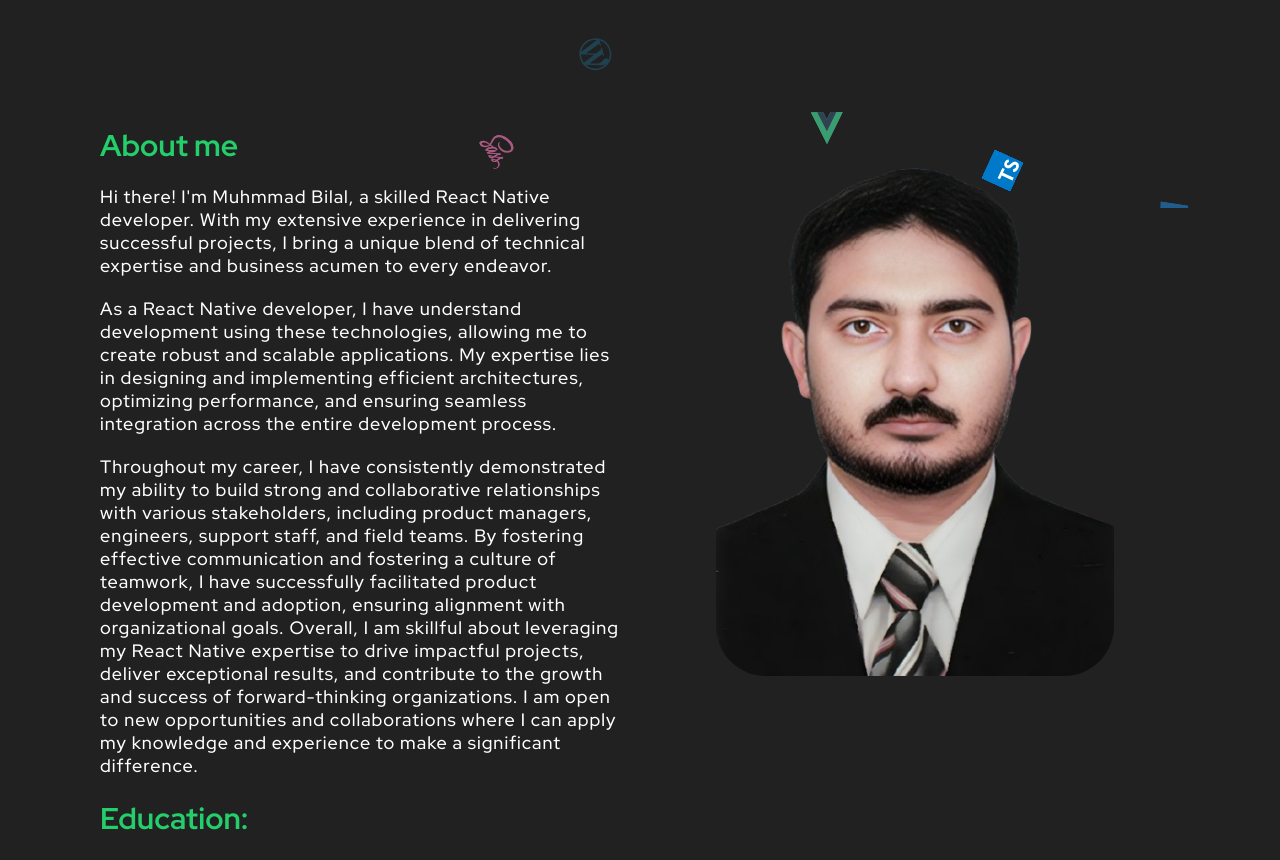
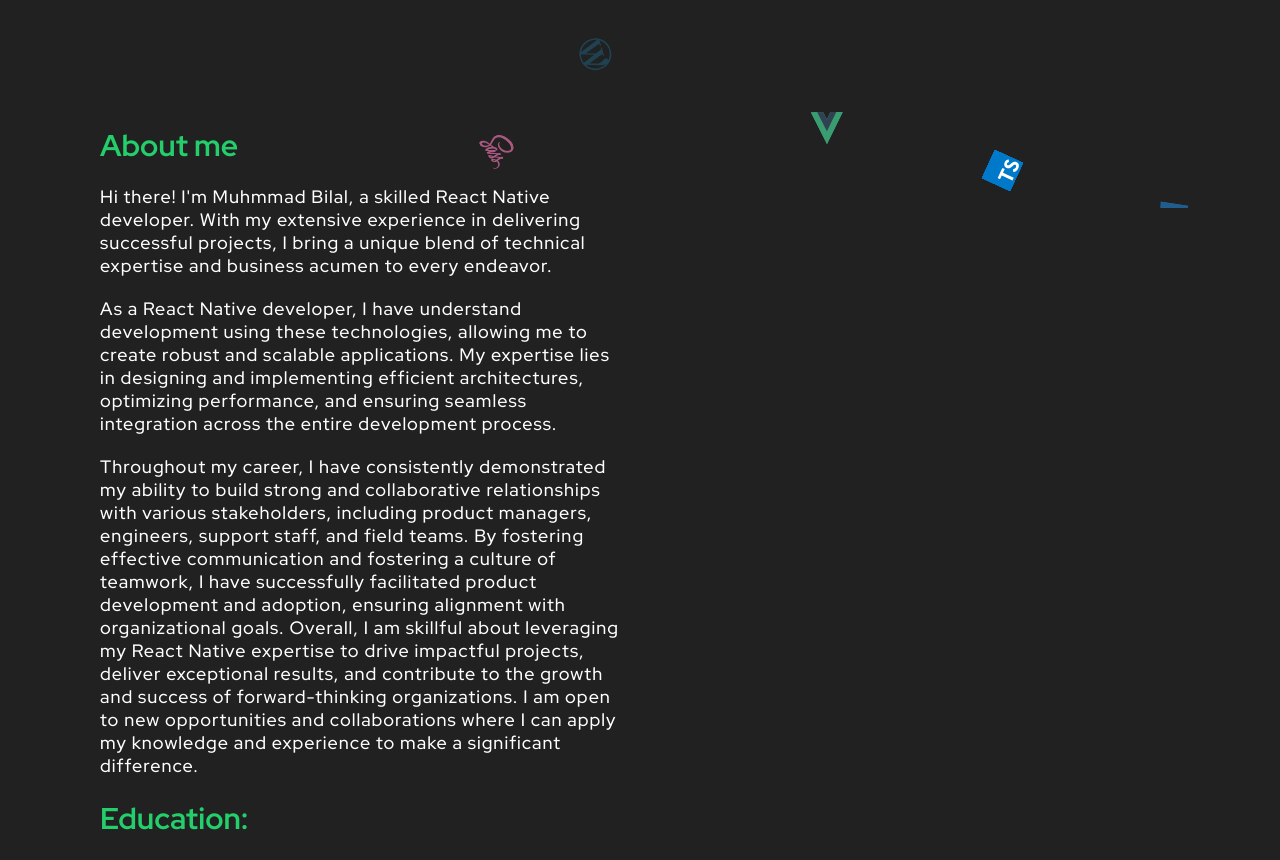
Before and after one commit to bilalkhan-tech/portfolio, a React (Create React App) app: page / in a window 1280 px wide. Shown: the part 592-1452 px from the top of the page. Built offline with nearby package versions, Linux system fonts and the light colour scheme.

Commit message:
remove image from portfolio

```diff
--- a/src/components/About/About.tsx
+++ b/src/components/About/About.tsx
@@ -188,13 +188,13 @@ export function About() {
         </div>
       </div>
       <div className="about-image">
-        <ScrollAnimation animateIn="fadeInRight" delay={0.21 * 1000}>
+        {/* <ScrollAnimation animateIn="fadeInRight" delay={0.21 * 1000}>
           <img
             src={MyPhotoBG}
             alt="Muhammad Bilal"
             style={{ borderRadius: 50 }}
           />
-        </ScrollAnimation>
+        </ScrollAnimation> */}
       </div>
     </Container>
   );
```
